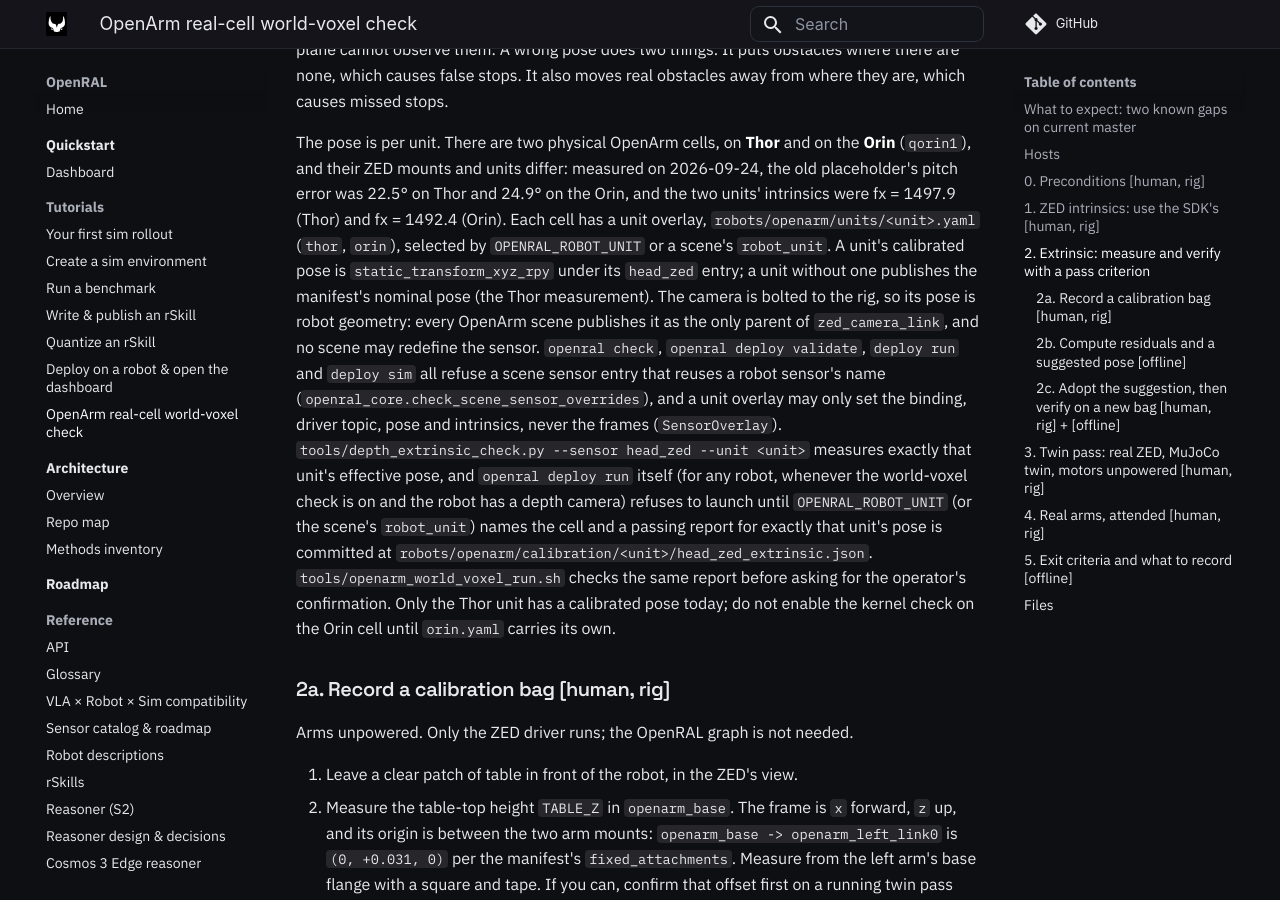
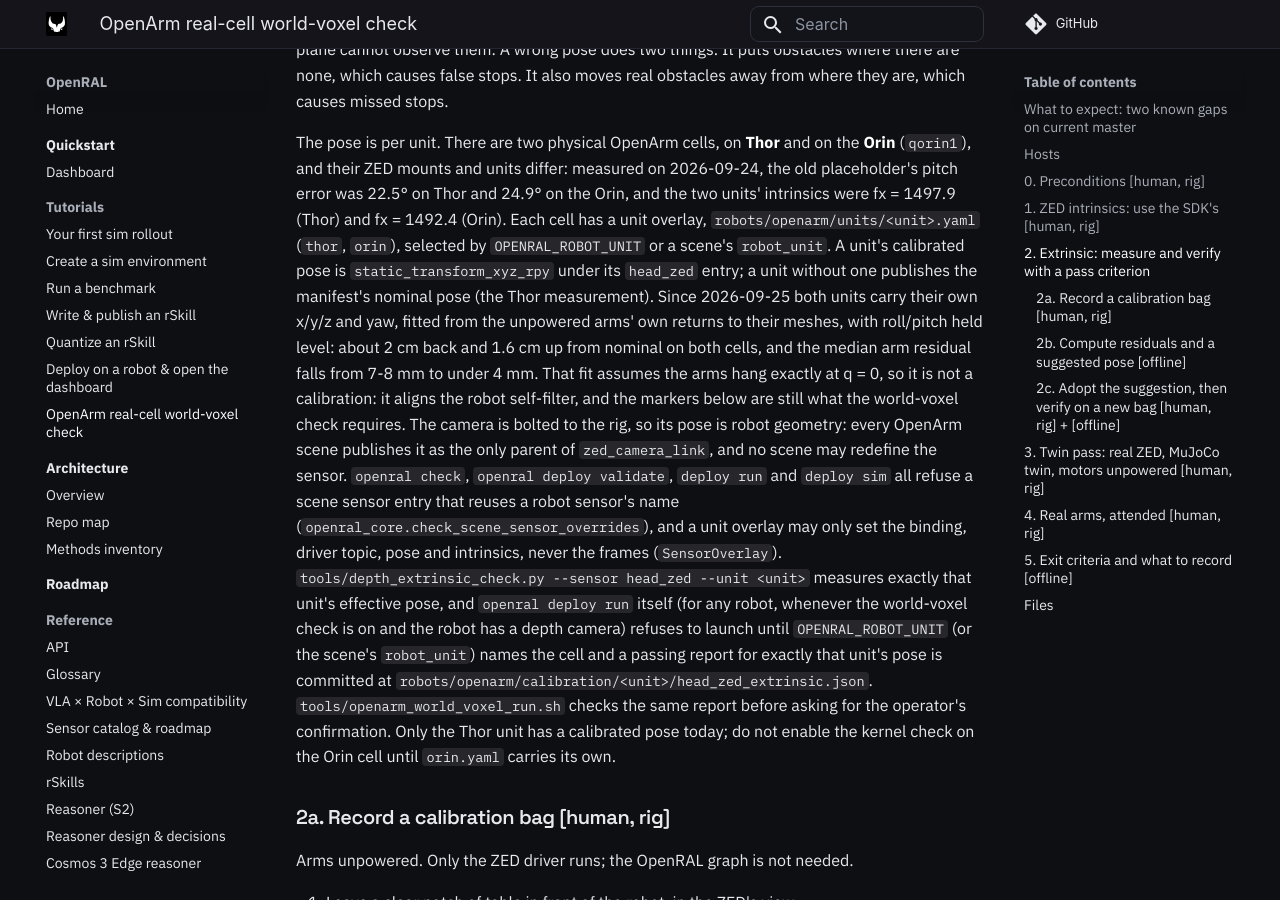
Before and after one commit to OpenRAL/openral, an MkDocs documentation site: the page built from docs/tutorials/deploy/openarm-real-world-voxel-check.md, in a window 1280 px wide and 900 px high, scrolled down 3091 px. Built offline with MkDocs 1.6.1 and Material for MkDocs 9.7.7, drawn with Linux system fonts in a browser that asks for light colours; comment, search, counter and statistics services are not loaded.

Commit message:
fix(robots): give the Thor and Orin OpenArm units their own fitted ZED mounts
Both units published the manifest's nominal head_zed mount for x/y/z/yaw (only Thor's roll/pitch was ever measured). Fitting each cell's unpowered, hanging arms (links 4-6, 40 stacked ZED clouds) to their MJCF meshes, with roll/pitch held so the table stays level:

- thor: -20.6 mm x, -2.3 mm y, +15.7 mm z, +0.36 deg yaw; arm residual 8.3 -> 3.4 mm, table 0.22 deg
- orin: -17.0 mm x, -9.8 mm y, +16.3 mm z, -0.44 deg yaw; arm residual 7.3 -> 3.9 mm, table 0.25 deg

This aligns the robot self-filter. It is not a marker calibration (it assumes the arms hang exactly at q = 0), so the world-voxel check still refuses until a verified report exists; the unit headers, the manifest and the runbook say so.

Co-Authored-By: Claude Opus 5.5 <noreply@anthropic.com>
Claude-Session: https://claude.ai/code/session_01KTrV7z7yWp6QksMj6bfNMx
Signed-off-by: Adrian <adrianllopart@gmail.com>

```diff
--- a/docs/tutorials/deploy/openarm-real-world-voxel-check.md
+++ b/docs/tutorials/deploy/openarm-real-world-voxel-check.md
@@ -125,7 +125,11 @@ intrinsics were fx = 1497.9 (Thor) and fx = 1492.4 (Orin). Each cell has a unit
 `robots/openarm/units/<unit>.yaml` (`thor`, `orin`), selected by `OPENRAL_ROBOT_UNIT` or a
 scene's `robot_unit`. A unit's calibrated pose is `static_transform_xyz_rpy` under its
 `head_zed` entry; a unit without one publishes the manifest's nominal pose (the Thor
-measurement). The camera is bolted to the rig, so its pose is robot geometry: every OpenArm
+measurement). Since 2026-09-25 both units carry their own x/y/z and yaw, fitted from the
+unpowered arms' own returns to their meshes, with roll/pitch held level: about 2 cm back and
+1.6 cm up from nominal on both cells, and the median arm residual falls from 7-8 mm to under
+4 mm. That fit assumes the arms hang exactly at q = 0, so it is not a calibration: it aligns
+the robot self-filter, and the markers below are still what the world-voxel check requires. The camera is bolted to the rig, so its pose is robot geometry: every OpenArm
 scene publishes it as the only parent of `zed_camera_link`, and no scene may redefine the
 sensor. `openral check`, `openral deploy validate`, `deploy run` and `deploy sim` all
 refuse a scene sensor entry that reuses a robot sensor's name
```
Also changed, not shown: 4 other files.
